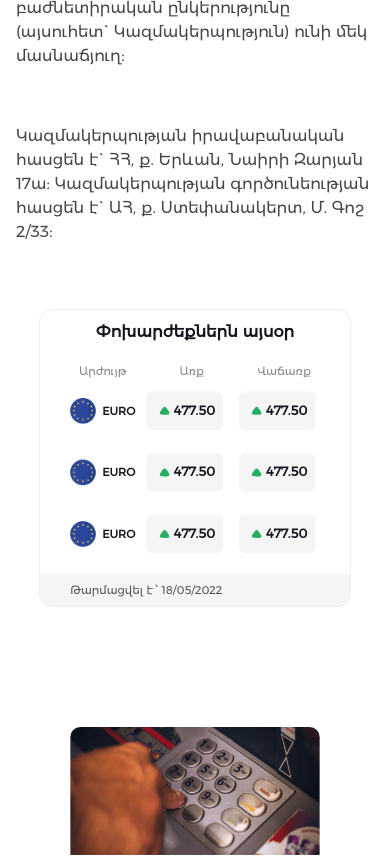
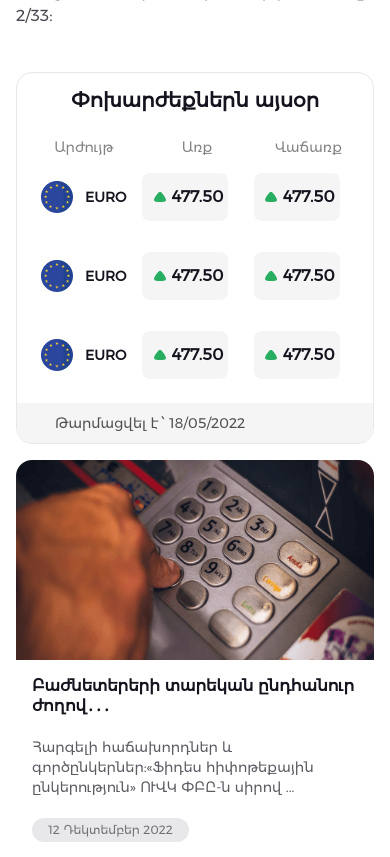
Before and after one commit to armen011/fidnes_frontend, a React (Create React App) app: page /news in a window 390 px wide. Shown: the part 5240-6097 px from the top of the page. Built offline with nearby package versions, Linux system fonts and the light colour scheme.

Commit message:
fixed some bugs

```diff
--- a/src/components/core/Card/ConvertCard/style.scss
+++ b/src/components/core/Card/ConvertCard/style.scss
@@ -179,7 +179,6 @@
 }
 
 .subbar_covert_card {
-  // width: 464px;
   height: 400px;
   border: 1px solid #e8e7e9;
   border-radius: 16px;
@@ -347,6 +346,13 @@
 
 @media (max-width: 390px) {
   .subbar_covert_card {
-    transform: scale(0.8);
+    .subbar_card_container {
+      padding: 8px;
+      table {
+        .td_wrapper {
+          width: 86px;
+        }
+      }
+    }
   }
 }
--- a/src/components/core/Card/NewsCard/style.scss
+++ b/src/components/core/Card/NewsCard/style.scss
@@ -3,7 +3,6 @@
   height: 352px;
   overflow: hidden;
   border-radius: 16px;
-  margin: 24px;
   cursor: pointer;
 
   &:hover {
@@ -66,13 +65,6 @@
   .news_card_wrapper {
     height: 364px;
     margin: 16px;
-  }
-}
-
-@media (max-width: 390px) {
-  .news_card_wrapper {
-    transform: scale(0.8);
-    margin-bottom: 0;
   }
 }
 
@@ -162,7 +154,6 @@
 
 @media (max-width: 1024px) {
   .desktop_news_card_wrapper {
-    width: 358px;
     height: auto;
     flex-direction: column;
     margin: 8px;
--- a/src/components/core/Input/SearchInput.jsx
+++ b/src/components/core/Input/SearchInput.jsx
@@ -1,4 +1,4 @@
-import React, { useContext, useState } from 'react'
+import React, { useContext } from 'react'
 import { pages } from '../../../constants'
 import { LocaleContext } from '../../../context/localeContext'
 import Icon from '../Icon'
--- a/src/components/core/SideBar/style.scss
+++ b/src/components/core/SideBar/style.scss
@@ -28,13 +28,13 @@
     width: 100%;
     height: auto;
     margin-left: 0;
-    padding-bottom: 16px;
     display: grid;
-    grid-template-columns: repeat(auto-fit, minmax(320px, 398px));
+    grid-template-columns: repeat(auto-fit, minmax(320px, 1fr));
     grid-gap: 16px;
+    padding: 16px;
     justify-content: center;
     .news_wrapper {
-      height: 372px;
+      min-height: 372px;
       display: flex;
       flex-direction: column;
       justify-content: space-between;
@@ -64,11 +64,3 @@
     justify-content: center;
   }
 }
-
-@media (max-width: 390px) {
-  .side_bar_info_wrapper {
-    .news_wrapper {
-      transform: scale(0.8);
-    }
-  }
-}
--- a/src/components/pages/home/style.scss
+++ b/src/components/pages/home/style.scss
@@ -136,7 +136,7 @@
 .news_feed_container {
   width: 100%;
   min-height: 1080px;
-  padding: 128px 160px;
+  padding: 128px 240px;
   background: #f5f5f5;
   .news_feed_header {
     width: 100%;
@@ -164,7 +164,7 @@
   }
   .news_feed_body {
     display: grid;
-    grid-template-columns: repeat(auto-fit, minmax(320px, 464px));
+    grid-template-columns: repeat(auto-fit, minmax(380px, 1fr));
     grid-gap: 32px;
     justify-content: center;
   }
@@ -277,12 +277,13 @@
     }
   }
   .news_feed_container {
-    padding: 100px 140px;
+    padding: 64px 140px;
   }
 }
-@media (max-width: 1830px) {
+
+@media (max-width: 1708px) {
   .news_feed_container {
-    padding: 64px 32px;
+    padding: 64px;
   }
 }
 
@@ -378,11 +379,6 @@
     }
   }
 }
-@media (max-width: 1310px) {
-  .news_feed_container {
-    padding: 64px 32px;
-  }
-}
 
 @media (max-width: 1260px) {
   .coverter_container {
@@ -472,13 +468,7 @@
     }
   }
 }
-@media (max-width: 1088px) {
-  .news_feed_container {
-    // .news_feed_body {
-    //   width: 464px;
-    // }
-  }
-}
+
 @media (max-width: 762px) {
   .carousel_wrapper {
     padding: 0;
@@ -602,4 +592,10 @@
       }
     }
   }
+  .news_feed_container {
+    padding: 64px 16px;
+    .news_feed_body {
+      grid-template-columns: repeat(auto-fit, minmax(290px, 1fr));
+    }
+  }
 }
--- a/src/components/pages/news/newsFeed.jsx
+++ b/src/components/pages/news/newsFeed.jsx
@@ -19,7 +19,6 @@ const NewsFeed = ({ news, selected, setSelected }) => {
     []
   )
   const navigate = useNavigate()
-  console.log('SELECTED :: ', selected)
 
   return (
     <div className="main_news_container">
--- a/src/components/pages/news/style.scss
+++ b/src/components/pages/news/style.scss
@@ -69,9 +69,12 @@
       .main_news_wrapper {
         .main_news_container {
           > ul {
-            display: flex;
-            flex-wrap: wrap;
-            justify-content: space-around;
+            display: grid;
+            grid-template-columns: repeat(auto-fit, minmax(290px, 1fr));
+            grid-gap: 16px;
+            > li {
+              margin: 0;
+            }
           }
         }
       }
```
